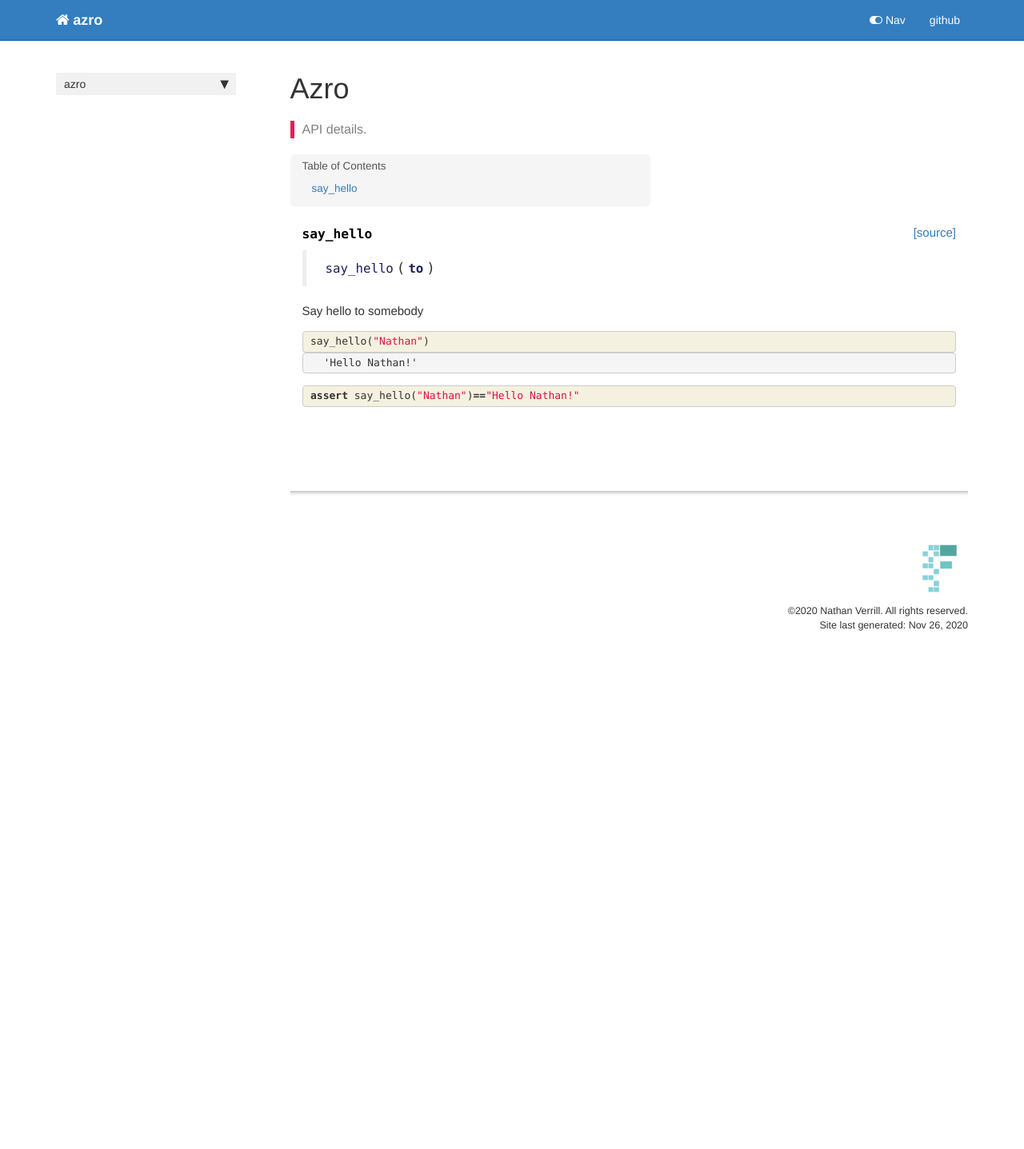
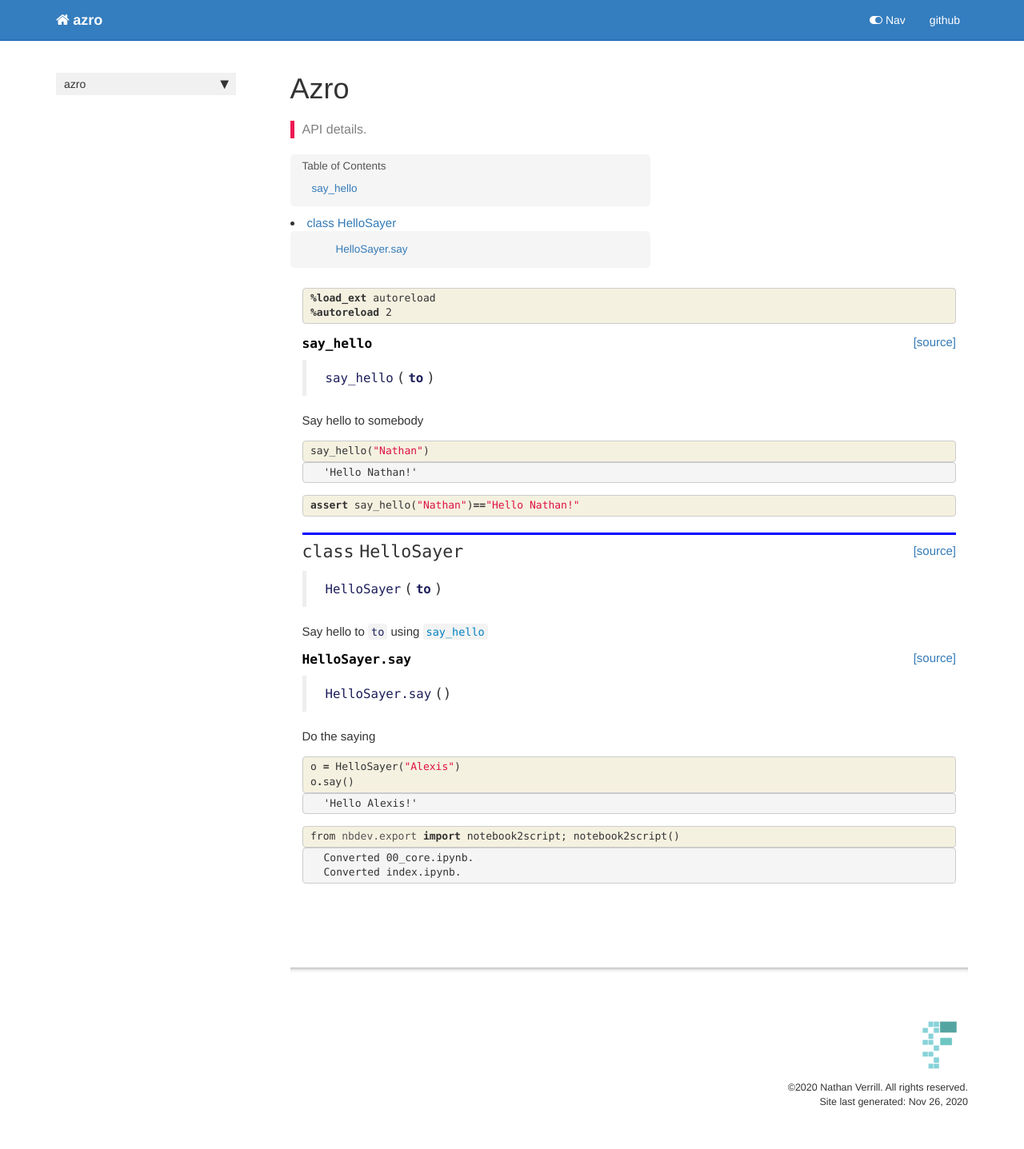
Before and after one commit to nathanverrill/azro, a Jekyll site: the page built from docs/core.html, in a window 1280 px wide. Shown: the whole page at 80% size. Built offline with Jekyll 4.4.1, drawn with Linux system fonts in a browser that asks for light colours; nearby versions of some CDN libraries; comment, search, counter and statistics services are not loaded; before the commit the page ends 900 px from its top, so only the background shows below that.

Commit message:
second test update

```diff
--- a/azro/_nbdev.py
+++ b/azro/_nbdev.py
@@ -2,7 +2,8 @@
 
 __all__ = ["index", "modules", "custom_doc_links", "git_url"]
 
-index = {"say_hello": "00_core.ipynb"}
+index = {"say_hello": "00_core.ipynb",
+         "HelloSayer": "00_core.ipynb"}
 
 modules = ["core.py"]
 
--- a/docs/core.html
+++ b/docs/core.html
@@ -25,6 +25,24 @@
     {% raw %}
 
 <div class="cell border-box-sizing code_cell rendered">
+
+</div>
+    {% endraw %}
+
+    {% raw %}
+
+<div class="cell border-box-sizing code_cell rendered">
+<div class="input">
+
+<div class="inner_cell">
+    <div class="input_area">
+<div class=" highlight hl-ipython3"><pre><span></span><span class="o">%</span><span class="k">load_ext</span> autoreload
+<span class="o">%</span><span class="k">autoreload</span> 2
+</pre></div>
+
+    </div>
+</div>
+</div>
 
 </div>
     {% endraw %}
@@ -111,4 +129,127 @@
 </div>
     {% endraw %}
 
+    {% raw %}
+
+<div class="cell border-box-sizing code_cell rendered">
+
+<div class="output_wrapper">
+<div class="output">
+
+<div class="output_area">
+
+
+<div class="output_markdown rendered_html output_subarea ">
+<h2 id="HelloSayer" class="doc_header"><code>class</code> <code>HelloSayer</code><a href="https://github.com/fastai/azro/tree/master/azro/core.py#L11" class="source_link" style="float:right">[source]</a></h2><blockquote><p><code>HelloSayer</code>(<strong><code>to</code></strong>)</p>
+</blockquote>
+<p>Say hello to <code>to</code> using <a href="/azro/core.html#say_hello"><code>say_hello</code></a></p>
+
 </div>
+
+</div>
+
+</div>
+</div>
+
+</div>
+    {% endraw %}
+
+    {% raw %}
+
+<div class="cell border-box-sizing code_cell rendered">
+
+</div>
+    {% endraw %}
+
+    {% raw %}
+
+<div class="cell border-box-sizing code_cell rendered">
+
+<div class="output_wrapper">
+<div class="output">
+
+<div class="output_area">
+
+
+<div class="output_markdown rendered_html output_subarea ">
+<h4 id="HelloSayer.say" class="doc_header"><code>HelloSayer.say</code><a href="https://github.com/fastai/azro/tree/master/azro/core.py#L15" class="source_link" style="float:right">[source]</a></h4><blockquote><p><code>HelloSayer.say</code>()</p>
+</blockquote>
+<p>Do the saying</p>
+
+</div>
+
+</div>
+
+</div>
+</div>
+
+</div>
+    {% endraw %}
+
+    {% raw %}
+
+<div class="cell border-box-sizing code_cell rendered">
+<div class="input">
+
+<div class="inner_cell">
+    <div class="input_area">
+<div class=" highlight hl-ipython3"><pre><span></span><span class="n">o</span> <span class="o">=</span> <span class="n">HelloSayer</span><span class="p">(</span><span class="s2">&quot;Alexis&quot;</span><span class="p">)</span>
+<span class="n">o</span><span class="o">.</span><span class="n">say</span><span class="p">()</span>
+</pre></div>
+
+    </div>
+</div>
+</div>
+
+<div class="output_wrapper">
+<div class="output">
+
+<div class="output_area">
+
+
+
+<div class="output_text output_subarea output_execute_result">
+<pre>&#39;Hello Alexis!&#39;</pre>
+</div>
+
+</div>
+
+</div>
+</div>
+
+</div>
+    {% endraw %}
+
+    {% raw %}
+
+<div class="cell border-box-sizing code_cell rendered">
+<div class="input">
+
+<div class="inner_cell">
+    <div class="input_area">
+<div class=" highlight hl-ipython3"><pre><span></span><span class="kn">from</span> <span class="nn">nbdev.export</span> <span class="k">import</span> <span class="n">notebook2script</span><span class="p">;</span> <span class="n">notebook2script</span><span class="p">()</span>
+</pre></div>
+
+    </div>
+</div>
+</div>
+
+<div class="output_wrapper">
+<div class="output">
+
+<div class="output_area">
+
+<div class="output_subarea output_stream output_stdout output_text">
+<pre>Converted 00_core.ipynb.
+Converted index.ipynb.
+</pre>
+</div>
+</div>
+
+</div>
+</div>
+
+</div>
+    {% endraw %}
+
+</div>
```
Also changed, not shown: azro/core.py (+10 -1 lines), docs/index.html (+5 -5 lines), README.md, 3 other files.
